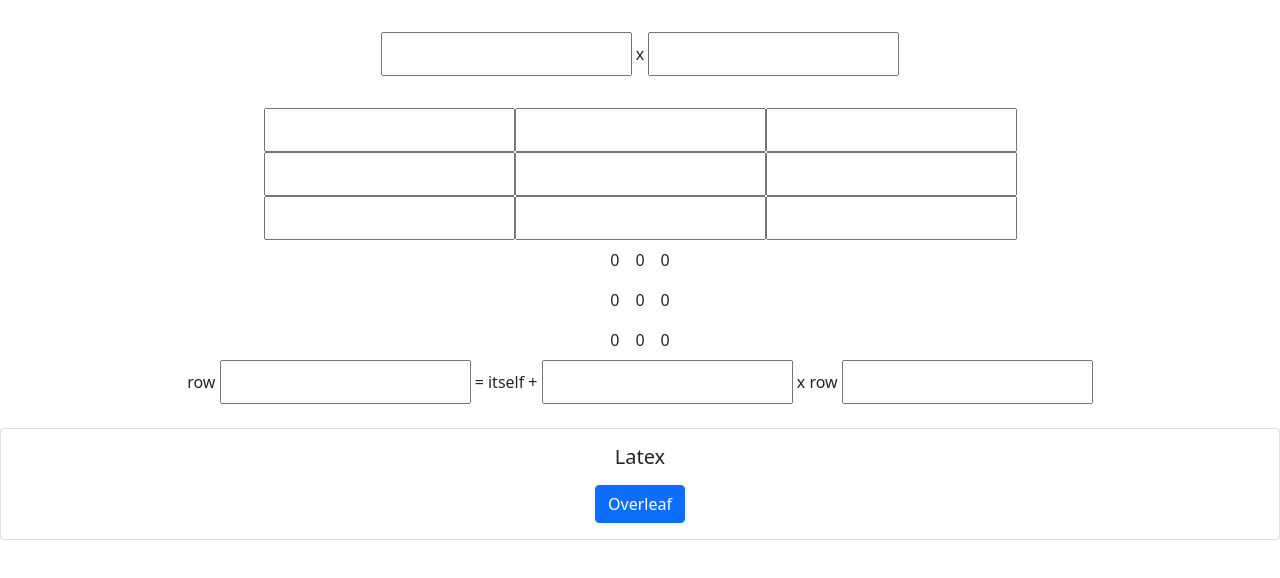
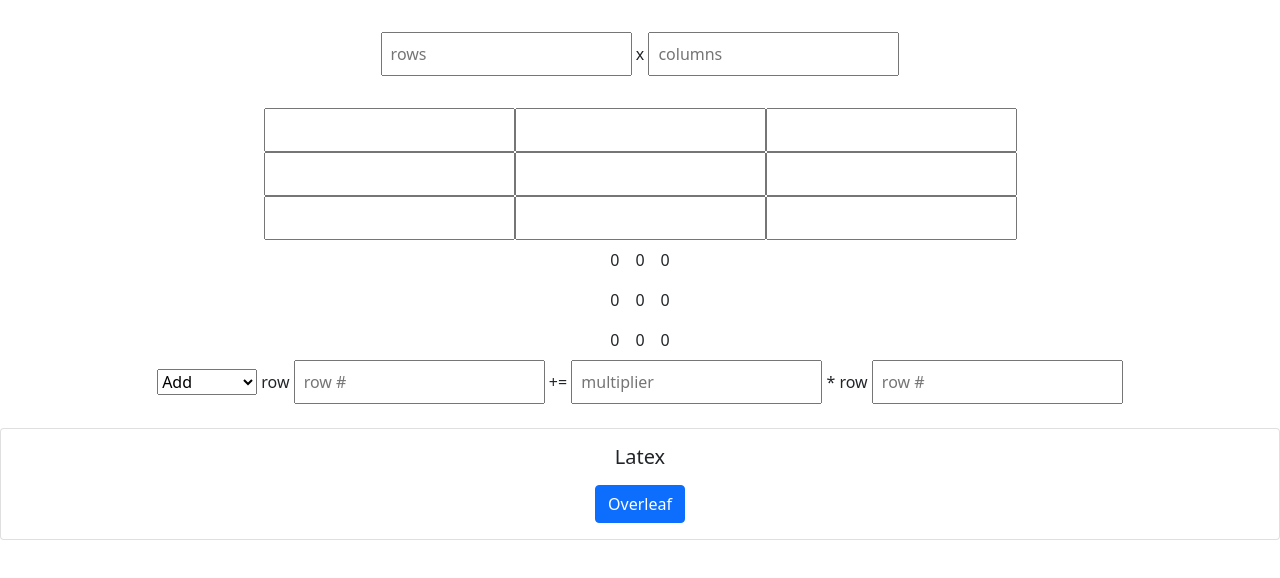
Before and after one commit to Zach332/linearlatex, a React (Create React App) app: page / in a window 1280 px wide. Shown: the top 578 px of the page. Built offline with nearby package versions, Linux system fonts and the light colour scheme.

Commit message:
Added selecter for operation type and placeholder text for inputs

```diff
--- a/src/InputMatrix.js
+++ b/src/InputMatrix.js
@@ -40,9 +40,9 @@ export default function InputMatrix( { setMatrix } ) {
     return (
         <div>
             <div className="p-3"></div>
-            <input width="10" onChange={changeRows} className="p-2"></input>
+            <input width="10" onChange={changeRows} placeholder="rows" className="p-2"></input>
             {" x "}
-            <input onChange={changeCols} className="p-2"></input>
+            <input onChange={changeCols} placeholder="columns" className="p-2"></input>
             <div className="p-3"></div>
             {keys.map((row => (
                 <div className="d-flex justify-content-center">
--- a/src/Operation.js
+++ b/src/Operation.js
@@ -34,6 +34,10 @@ export default function Operation({index, operation, setOperation, updateNext})
         }
     }
 
+    const changeType = (event) => {
+        setOperation(index, {...operation, type: event.target.value});
+    }
+
     const adjustStartRow = (event) => {
         let row = parseInt(event.target.value) - 1;
         setOperation(index, {...operation, startRow: row});
@@ -45,14 +49,50 @@ export default function Operation({index, operation, setOperation, updateNext})
         let row = parseInt(event.target.value) - 1;
         setOperation(index, {...operation, otherRow: row});
     }
+
+    var operationDetails;
+    if(operation.type == "scale") {
+        operationDetails = (
+            <span>
+                {" row "}
+                <input width="10" placeholder="row #" onChange={adjustStartRow} className="p-2"></input>
+                {" *= "}
+                <input onChange={adjustMultiplier} placeholder="multiplier" className="p-2"></input>
+            </span>
+        )
+    } else if(operation.type == "switch") {
+        operationDetails = (
+            <span>
+                {" row "}
+                <input width="10" placeholder="row #" onChange={adjustStartRow} className="p-2"></input>
+                {" <-> row "}
+                <input onChange={adjustOtherRow} placeholder="row #" className="p-2"></input>
+            </span>
+        )
+    } else {
+        operationDetails = (
+            <span>
+                {" row "}
+                <input width="10" onChange={adjustStartRow} placeholder="row #" className="p-2"></input>
+                {" += "}
+                <input onChange={adjustMultiplier} placeholder="multiplier" className="p-2"></input>
+                {" * row "}
+                <input onChange={adjustOtherRow} placeholder="row #" className="p-2"></input>
+            </span>
+        )
+    }
     return (
         <div>
-            {"row "}
-            <input width="10" onChange={adjustStartRow} className="p-2"></input>
-            {" = itself + "}
-            <input onChange={adjustMultiplier} className="p-2"></input>
-            {" x row "}
-            <input onChange={adjustOtherRow} className="p-2"></input>
+            <select
+                onChange={changeType}
+                value={operation.type}
+                style={{width: 100}}
+            >
+                <option value="add">Add</option>
+                <option value="scale">Scale</option>
+                <option value="switch">Switch</option>
+            </select>
+            {operationDetails}
             {operation.showMatrix && <Matrix matrix={operation.matrix} />}
         </div>
     )
```
